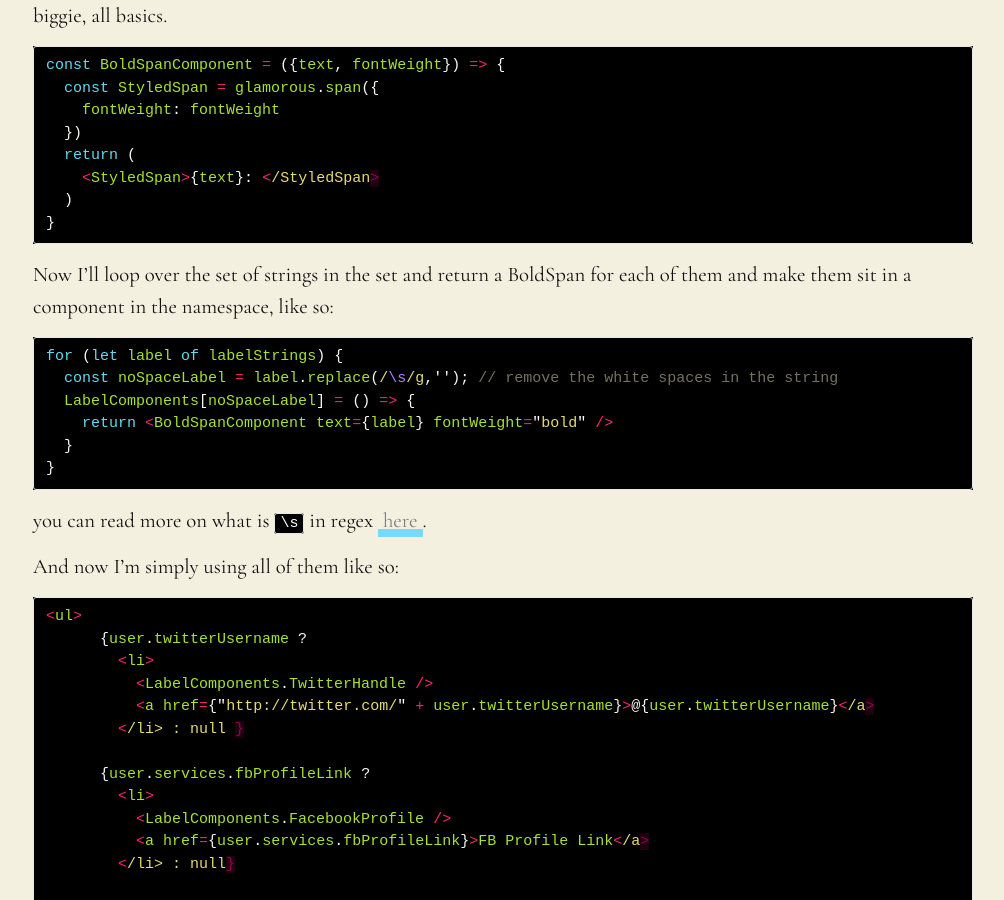
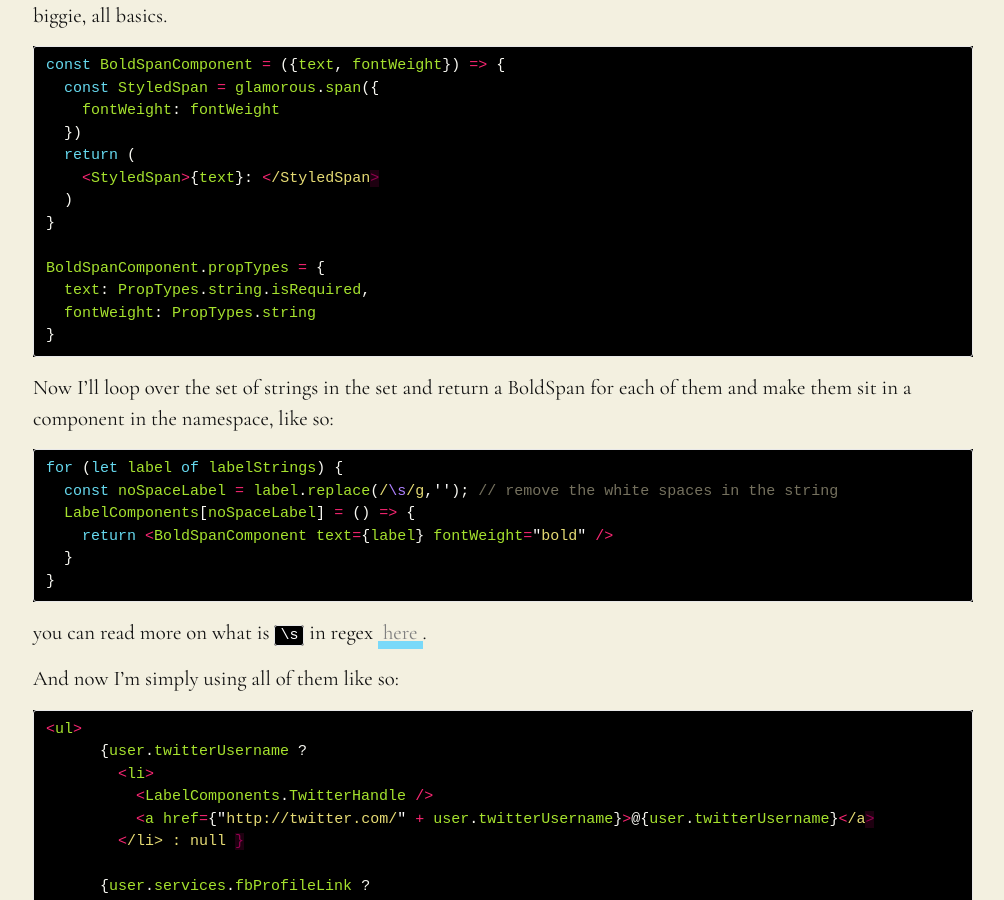
Before and after one commit to gdad-s-river/gdad-s-river.github.io, a Jekyll site: the page built from _posts/2017-06-21-React-Bold-Component-Glamorous.md, in a window 1280 px wide and 900 px high, scrolled down 1054 px. Shown: the whole window, without its empty margins (137-1141 px from the left). Built offline with Jekyll 4.4.1, drawn with Linux system fonts in a browser that asks for light colours; comment, search, counter and statistics services are not loaded.

Commit message:
added proptypes in example snippet

````diff
--- a/_posts/2017-06-21-React-Bold-Component-Glamorous.md
+++ b/_posts/2017-06-21-React-Bold-Component-Glamorous.md
@@ -43,6 +43,11 @@ const BoldSpanComponent = ({text, fontWeight}) => {
   return (
     <StyledSpan>{text}: </StyledSpan>
   )
+}
+
+BoldSpanComponent.propTypes = {
+  text: PropTypes.string.isRequired,
+  fontWeight: PropTypes.string
 }
 ```
 
--- a/sw.js
+++ b/sw.js
@@ -2,7 +2,7 @@
 layout: null
 ---
 
-const staticCacheName = "gdad-s-river-static-v105";
+const staticCacheName = "gdad-s-river-static-v106";
 
 console.log("installing service worker");
 
````
